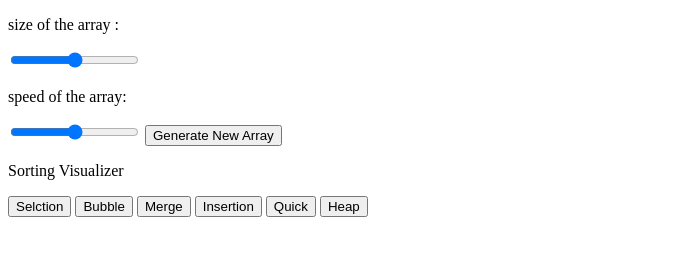
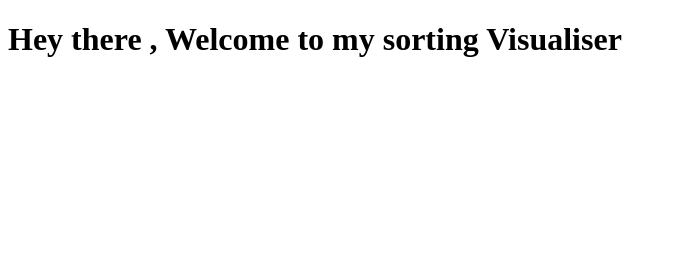
Before and after one commit to akshat3358/Sorting_Visualizer, a plain HTML site: page index.html in a window 1280 px wide. Shown: the whole page, without its empty margins (0-677 px from the left). Drawn offline with Linux system fonts and the light colour scheme.

Commit message:
Revert "Update : added basic structure"
This reverts commit 2a9bc17794d170f7d0170618626d7653e220ed53.

```diff
--- a/index.html
+++ b/index.html
@@ -1,36 +1,12 @@
 <!DOCTYPE html>
 <html lang="en">
-  <head>
-    <meta charset="UTF-8" />
-    <meta http-equiv="X-UA-Compatible" content="IE=edge" />
-    <meta name="viewport" content="width=device-width, initial-scale=1.0" />
+<head>
+    <meta charset="UTF-8">
+    <meta http-equiv="X-UA-Compatible" content="IE=edge">
+    <meta name="viewport" content="width=device-width, initial-scale=1.0">
     <title>Sorting Visualiser</title>
-    <link rel="stylesheet" href="css/style.css">
-  </head>
-  <body>
-    <header>
-      <nav class="navbar">
-        <div class="array-input">
-          <p>size of the array :</p>
-          <input id="arr_size" type="range" min="10" max="100" step="1" />
-          <p>speed of the array:</p>
-          <input id="arr_speed"  type="range" min="20" max="100" step="20" />
-          <button id="arr_generate">Generate New Array</button>
-        </div>
-
-        <div class="right-header">
-          <p id="heading-nav">Sorting Visualizer</p>
-
-          <div class="btn-algo">
-            <button>Selction</button>
-            <button>Bubble</button>
-            <button>Merge</button>
-            <button>Insertion</button>
-            <button>Quick</button>
-            <button>Heap</button>
-          </div>
-        </div>
-      </nav>
-    </header>
-  </body>
+</head>
+<body>
+    <h1>Hey there , Welcome to my sorting Visualiser</h1>
+</body>
 </html>
```
